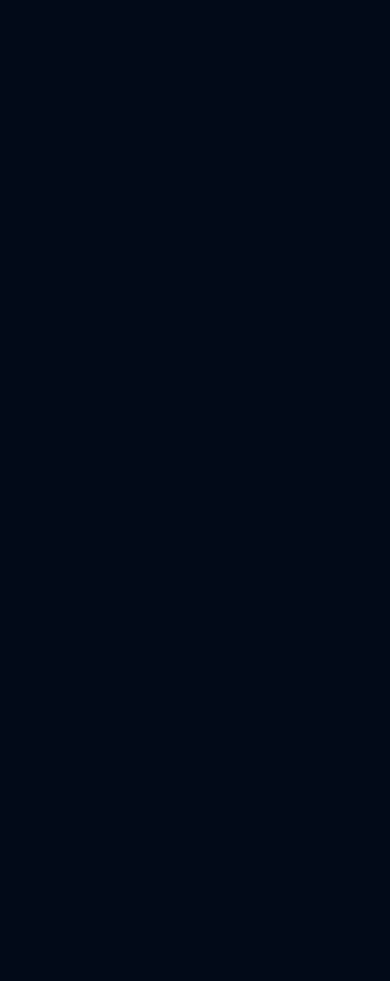
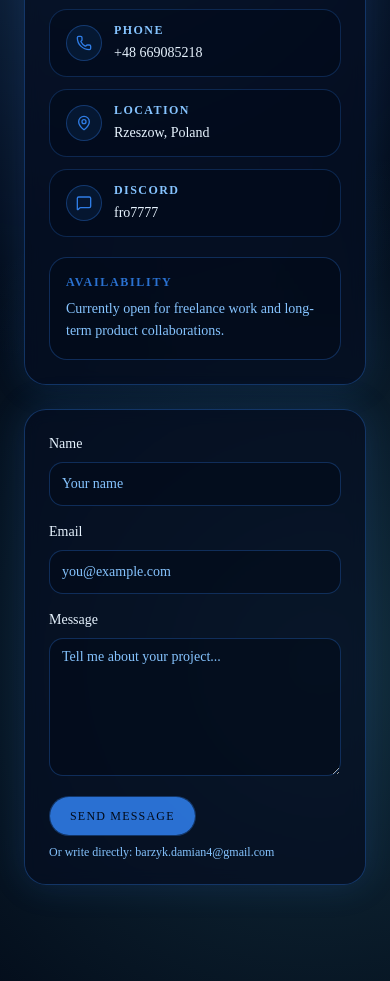
Before and after one commit to frooooooo7/portfolio, a Next.js app: page / in a window 390 px wide. Shown: the part 8660-9641 px from the top of the page. Before the commit the page ends 8202 px from the top, so only its background shows below. Built offline with nearby package versions, Linux system fonts and the light colour scheme.

Commit message:
feat: contact-section

```diff
--- a/app/page.tsx
+++ b/app/page.tsx
@@ -1,4 +1,5 @@
 import { AboutSection } from "@/components/about-section";
+import { ContactSection } from "@/components/contact-section";
 import { Navbar } from "@/components/navbar";
 import { HeroSection } from "@/components/hero-page/hero-section";
 import { ProjectsSection } from "@/components/projects-section";
@@ -12,6 +13,7 @@ export default function Home() {
       <AboutSection />
       <SkillsSection />
       <ProjectsSection />
+      <ContactSection />
     </div>
   );
 }
--- /dev/null
+++ b/components/contact-section/contact-data.ts
@@ -0,0 +1,35 @@
+import { Mail, MapPin, MessageSquare, Phone, type LucideIcon } from "lucide-react";
+
+export type ContactItem = {
+  label: string;
+  value: string;
+  href: string;
+  icon: LucideIcon;
+};
+
+export const contactItems: ContactItem[] = [
+  {
+    label: "Email",
+    value: "barzyk.damian4@gmail.com",
+    href: "mailto:barzyk.damian4@gmail.com",
+    icon: Mail,
+  },
+  {
+    label: "Phone",
+    value: "+48 669085218",
+    href: "tel:+48669085218",
+    icon: Phone,
+  },
+  {
+    label: "Location",
+    value: "Rzeszow, Poland",
+    href: "#",
+    icon: MapPin,
+  },
+  {
+    label: "Discord",
+    value: "fro7777",
+    href: "https://discord.com/users/fro7777",
+    icon: MessageSquare,
+  },
+];
--- /dev/null
+++ b/components/contact-section/contact-form.tsx
@@ -0,0 +1,63 @@
+import { contactItems } from "@/components/contact-section/contact-data";
+import { Button } from "@/components/ui/button";
+import { motion, type Variants } from "framer-motion";
+
+type ContactFormProps = {
+  revealUp: Variants;
+};
+
+export function ContactForm({ revealUp }: ContactFormProps) {
+  const emailContact = contactItems.find((item) => item.label === "Email");
+  const emailHref = emailContact?.href ?? "mailto:kontakt@example.com";
+  const emailText = emailContact?.value ?? "kontakt@example.com";
+
+  return (
+    <motion.form
+      className="rounded-3xl border border-primary/35 bg-card/70 p-6 shadow-[0_0_34px_rgba(47,125,230,0.17)] backdrop-blur-sm md:p-7"
+      variants={revealUp}
+      onSubmit={(e) => e.preventDefault()}
+    >
+      <div className="grid gap-4">
+        <label className="grid gap-2 text-sm text-foreground">
+          Name
+          <input
+            type="text"
+            placeholder="Your name"
+            className="h-11 rounded-xl border border-primary/30 bg-background/55 px-3 text-sm outline-none transition-colors placeholder:text-muted-foreground focus:border-primary/60"
+          />
+        </label>
+
+        <label className="grid gap-2 text-sm text-foreground">
+          Email
+          <input
+            type="email"
+            placeholder="you@example.com"
+            className="h-11 rounded-xl border border-primary/30 bg-background/55 px-3 text-sm outline-none transition-colors placeholder:text-muted-foreground focus:border-primary/60"
+          />
+        </label>
+
+        <label className="grid gap-2 text-sm text-foreground">
+          Message
+          <textarea
+            rows={6}
+            placeholder="Tell me about your project..."
+            className="rounded-xl border border-primary/30 bg-background/55 px-3 py-2 text-sm outline-none transition-colors placeholder:text-muted-foreground focus:border-primary/60"
+          />
+        </label>
+      </div>
+
+      <div className="mt-5 flex flex-wrap items-center gap-2">
+        <Button
+          asChild
+          className="h-10 rounded-full border border-primary/35 bg-primary/90 px-5 text-xs uppercase tracking-widest text-primary-foreground"
+        >
+          <a href={emailHref}>Send message</a>
+        </Button>
+
+        <p className="text-xs text-muted-foreground">
+          Or write directly: {emailText}
+        </p>
+      </div>
+    </motion.form>
+  );
+}
--- /dev/null
+++ b/components/contact-section/contact-header.tsx
@@ -0,0 +1,22 @@
+import { motion, type Variants } from "framer-motion";
+
+type ContactHeaderProps = {
+  revealUp: Variants;
+};
+
+export function ContactHeader({ revealUp }: ContactHeaderProps) {
+  return (
+    <motion.div className="mb-10 space-y-4 text-center" variants={revealUp}>
+      <p className="inline-flex items-center rounded-full border border-primary/45 bg-primary/10 px-4 py-1 text-xs font-semibold uppercase tracking-[0.22em] text-primary md:text-sm">
+        Contact
+      </p>
+      <h2 className="mx-auto max-w-3xl text-4xl font-bold leading-tight md:text-5xl">
+        Let&apos;s build something together.
+      </h2>
+      <p className="mx-auto max-w-2xl text-base leading-relaxed text-muted-foreground md:text-lg">
+        Have an idea, need a front-end partner, or want to discuss a project?
+        Reach out and I will get back to you soon.
+      </p>
+    </motion.div>
+  );
+}
--- /dev/null
+++ b/components/contact-section/contact-info-panel.tsx
@@ -0,0 +1,56 @@
+import { motion, type Variants } from "framer-motion";
+import type { ContactItem } from "@/components/contact-section/contact-data";
+
+type ContactInfoPanelProps = {
+  items: ContactItem[];
+  revealUp: Variants;
+  staggerGroup: Variants;
+};
+
+export function ContactInfoPanel({
+  items,
+  revealUp,
+  staggerGroup,
+}: ContactInfoPanelProps) {
+  return (
+    <motion.aside
+      className="rounded-3xl border border-primary/35 bg-card/70 p-6 shadow-[0_0_34px_rgba(47,125,230,0.17)] backdrop-blur-sm md:p-7"
+      variants={revealUp}
+    >
+      <motion.ul className="space-y-3" variants={staggerGroup}>
+        {items.map(({ label, value, href, icon: Icon }) => (
+          <motion.li key={label} variants={revealUp}>
+            <a
+              href={href}
+              target={href.startsWith("http") ? "_blank" : undefined}
+              rel={href.startsWith("http") ? "noreferrer" : undefined}
+              className="group flex items-center gap-3 rounded-2xl border border-primary/25 bg-background/45 px-4 py-3 transition-colors hover:border-primary/45"
+            >
+              <span className="inline-flex size-9 items-center justify-center rounded-full border border-primary/35 bg-primary/10 text-primary">
+                <Icon className="size-4" aria-hidden="true" />
+              </span>
+              <span className="space-y-0.5">
+                <span className="block text-xs font-semibold uppercase tracking-[0.12em] text-muted-foreground">
+                  {label}
+                </span>
+                <span className="text-sm text-foreground md:text-base">
+                  {value}
+                </span>
+              </span>
+            </a>
+          </motion.li>
+        ))}
+      </motion.ul>
+
+      <div className="mt-5 rounded-2xl border border-primary/30 bg-background/55 p-4">
+        <p className="text-xs font-semibold uppercase tracking-[0.14em] text-primary/90">
+          Availability
+        </p>
+        <p className="mt-2 text-sm leading-relaxed text-muted-foreground">
+          Currently open for freelance work and long-term product
+          collaborations.
+        </p>
+      </div>
+    </motion.aside>
+  );
+}
--- /dev/null
+++ b/components/contact-section/contact-section.tsx
@@ -0,0 +1,61 @@
+"use client";
+
+import { ContactForm } from "@/components/contact-section/contact-form";
+import { ContactHeader } from "@/components/contact-section/contact-header";
+import { ContactInfoPanel } from "@/components/contact-section/contact-info-panel";
+import { contactItems } from "@/components/contact-section/contact-data";
+import {
+  motion,
+  useReducedMotion,
+  type Transition,
+  type Variants,
+} from "framer-motion";
+
+export function ContactSection() {
+  const prefersReducedMotion = useReducedMotion() ?? false;
+
+  const baseTransition: Transition = prefersReducedMotion
+    ? { duration: 0 }
+    : { duration: 0.7, ease: [0.22, 1, 0.36, 1] };
+
+  const revealUp: Variants = {
+    hidden: { opacity: 0, y: prefersReducedMotion ? 0 : 24 },
+    show: { opacity: 1, y: 0, transition: baseTransition },
+  };
+
+  const staggerGroup: Variants = {
+    hidden: {},
+    show: {
+      transition: prefersReducedMotion
+        ? { duration: 0 }
+        : { staggerChildren: 0.08, delayChildren: 0.08 },
+    },
+  };
+
+  return (
+    <motion.section
+      id="contact"
+      className="relative isolate overflow-hidden px-6 py-24"
+      initial="hidden"
+      whileInView="show"
+      viewport={{ once: true, amount: 0.2 }}
+      variants={staggerGroup}
+    >
+      <div className="pointer-events-none absolute inset-0 -z-10 bg-[radial-gradient(circle_at_24%_20%,rgba(81,164,255,0.2),transparent_45%),radial-gradient(circle_at_82%_78%,rgba(103,232,249,0.16),transparent_44%)]" />
+
+      <div className="mx-auto w-full max-w-6xl">
+        <ContactHeader revealUp={revealUp} />
+
+        <div className="grid gap-6 lg:grid-cols-[0.95fr_1.05fr]">
+          <ContactInfoPanel
+            items={contactItems}
+            revealUp={revealUp}
+            staggerGroup={staggerGroup}
+          />
+
+          <ContactForm revealUp={revealUp} />
+        </div>
+      </div>
+    </motion.section>
+  );
+}
--- /dev/null
+++ b/components/contact-section/index.ts
@@ -0,0 +1,5 @@
+export { ContactSection } from "@/components/contact-section/contact-section";
+export { ContactHeader } from "@/components/contact-section/contact-header";
+export { ContactInfoPanel } from "@/components/contact-section/contact-info-panel";
+export { ContactForm } from "@/components/contact-section/contact-form";
+export { contactItems } from "@/components/contact-section/contact-data";
```
